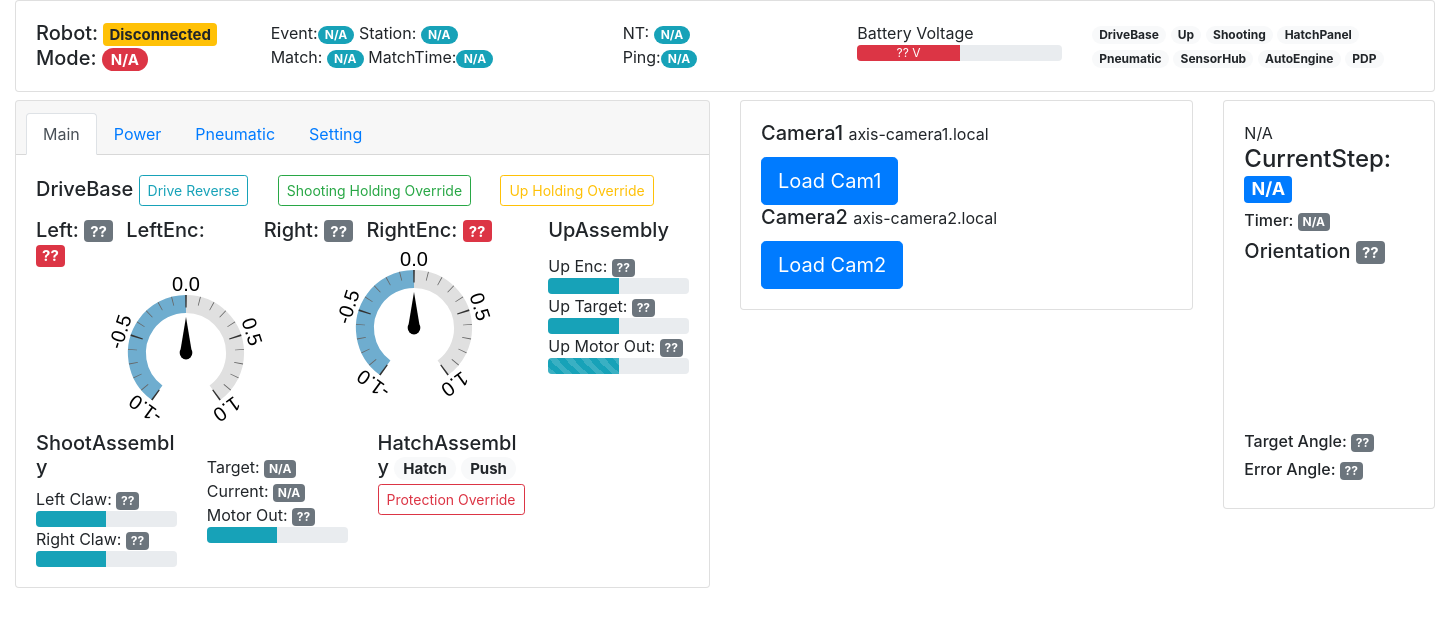
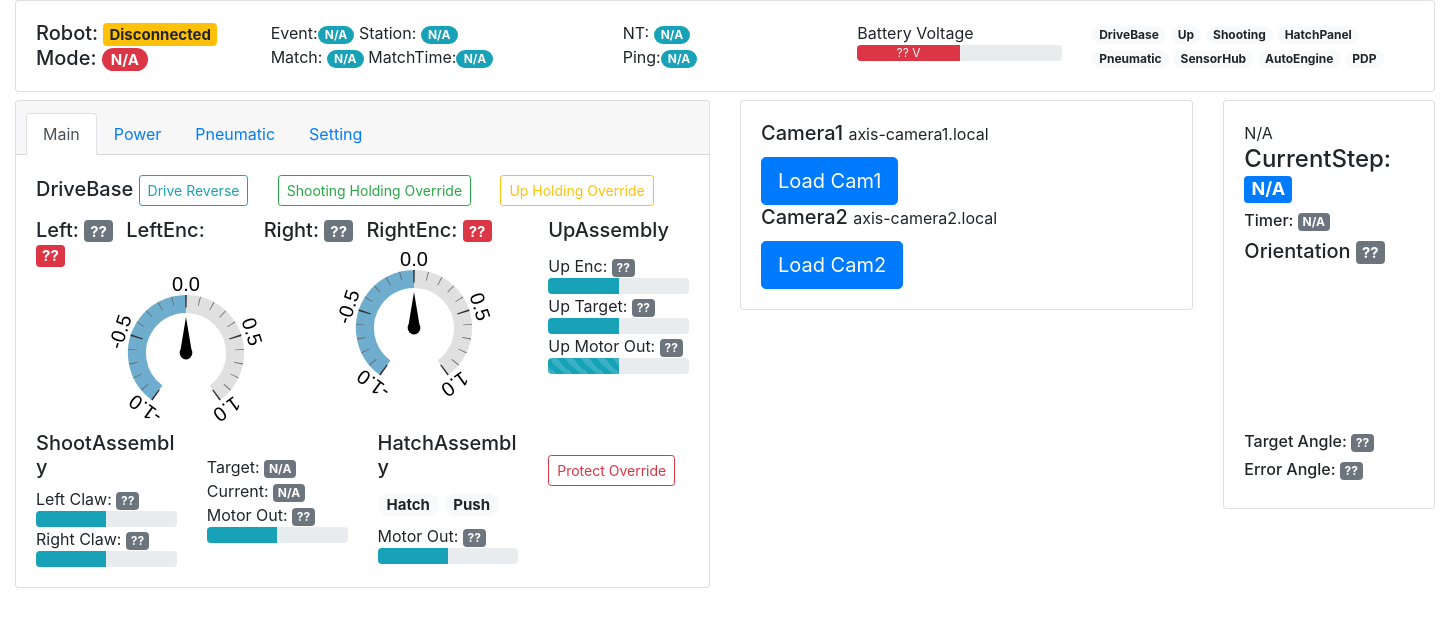
Before and after one commit to kennhung/OverDashboard-electron, an Electron app: page index.html in a window 1450 px wide. Shown: the top 626 px of the page. Drawn offline with nearby package versions, Linux system fonts and the light colour scheme; no server answers; files whose address does not match are found by name.

Commit message:
fix conflict

```diff
--- a/index.html
+++ b/index.html
@@ -143,12 +143,17 @@
                   </div>
                   <div class="col-3">
                     <h5 class="card-title">
-                      HatchAssembly
-                      <span class="badge badge-pill badge-light" id="hatch">Hatch</span>
-                      <span class="badge badge-pill badge-light" id="push">Push</span><br>
-                      <button type="button" class="btn btn-outline-danger btn-sm mt-1" data-toggle="button"
-                        id="hatchOverride">Protection Override</button>
-                    </h5>
+                      HatchAssembly</h5>
+                    <h5><span class="badge badge-pill badge-light" id="hatch">Hatch</span>
+                      <span class="badge badge-pill badge-light" id="push">Push</span><br></h5>
+                    Motor Out: <span class="badge badge-secondary" id="hatchMotor">??</span>
+                    <div class="progress">
+                      <div class="progress-bar bg-info" role="progressbar" style="width: 50%" id="upEncB"></div>
+                    </div>
+                  </div>
+                  <div class="col">
+                    <button type="button" class="btn btn-outline-danger btn-sm mt-4" data-toggle="button"
+                      id="hatchOverride">Protect Override</button>
                   </div>
                 </div>
               </div>
```
